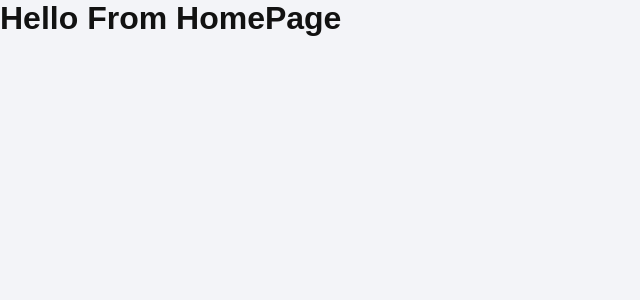
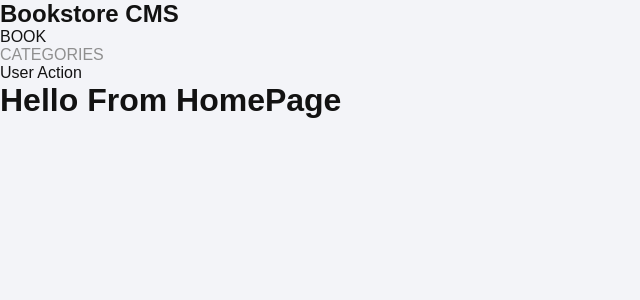
Before and after one commit to raihan2bd/book-store, a React (Create React App) app: page / in a window 1280 px wide. Shown: the top 300 px of the page, without its empty margins (0-640 px from the left). Built offline with nearby package versions, Linux system fonts and the light colour scheme.

Commit message:
Add Header component and also add UI components

```diff
--- a/package.json
+++ b/package.json
@@ -6,6 +6,7 @@
     "@testing-library/jest-dom": "^5.16.5",
     "@testing-library/react": "^13.4.0",
     "@testing-library/user-event": "^13.5.0",
+    "prop-types": "^15.8.1",
     "react": "^18.2.0",
     "react-dom": "^18.2.0",
     "react-router-dom": "^6.7.0",
--- a/src/App.css
+++ b/src/App.css
@@ -10,3 +10,12 @@ body {
   background: #f3f4f8;
   font-family: sans-serif;
 }
+
+a {
+  color: #8f8f8f;
+  text-decoration: none;
+}
+
+a.active {
+  color: #121212;
+}
--- a/src/App.js
+++ b/src/App.js
@@ -1,15 +1,18 @@
 import React from 'react';
 import { Routes, Route } from 'react-router-dom';
 
+import Layout from './components/UI/Layout';
+import HomePage from './pages/HomePage';
 import CategoriesPage from './pages/CategoriesPage';
-import HomePage from './pages/HomePage';
 import './App.css';
 
 const App = () => (
-  <Routes>
-    <Route path="/" element={<HomePage />} />
-    <Route path="/categories" element={<CategoriesPage />} />
-  </Routes>
+  <Layout>
+    <Routes>
+      <Route path="/" element={<HomePage />} />
+      <Route path="/categories" element={<CategoriesPage />} />
+    </Routes>
+  </Layout>
 );
 
 export default App;
--- /dev/null
+++ b/src/components/Header.js
@@ -0,0 +1,23 @@
+import React from 'react';
+import { NavLink } from 'react-router-dom';
+
+const Header = () => (
+  <header>
+    <nav>
+      <div>
+        <h1>Bookstore CMS</h1>
+      </div>
+      <ul>
+        <li>
+          <NavLink to="/">BOOK</NavLink>
+        </li>
+        <li>
+          <NavLink to="/categories">CATEGORIES</NavLink>
+        </li>
+      </ul>
+      <div>User Action</div>
+    </nav>
+  </header>
+);
+
+export default Header;
--- /dev/null
+++ b/src/components/UI/Card.module.css
@@ -0,0 +1,3 @@
+.card {
+  border: 1px solid #e8e8e8;
+}
--- /dev/null
+++ b/src/components/UI/Layout.js
@@ -0,0 +1,17 @@
+import React from 'react';
+import PropTypes from 'prop-types';
+
+import Header from '../Header';
+
+const Layout = ({ children }) => (
+  <>
+    <Header />
+    <main>{children}</main>
+  </>
+);
+
+Layout.propTypes = {
+  children: PropTypes.node.isRequired,
+};
+
+export default Layout;
```
Also changed, not shown: src/components/UI/Card.js (added, +27 -0 lines), 1 other file (tests, documents, lock files or other folders).
